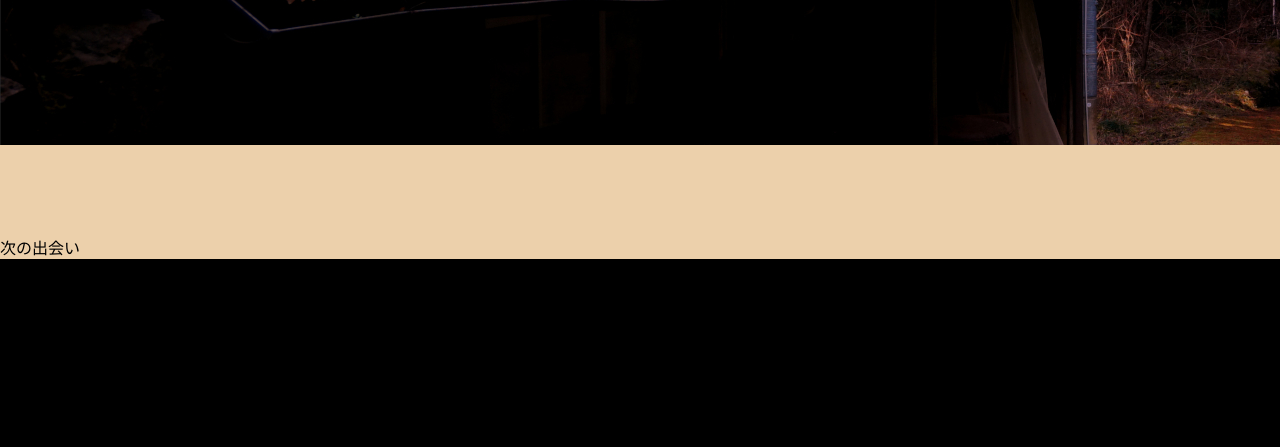
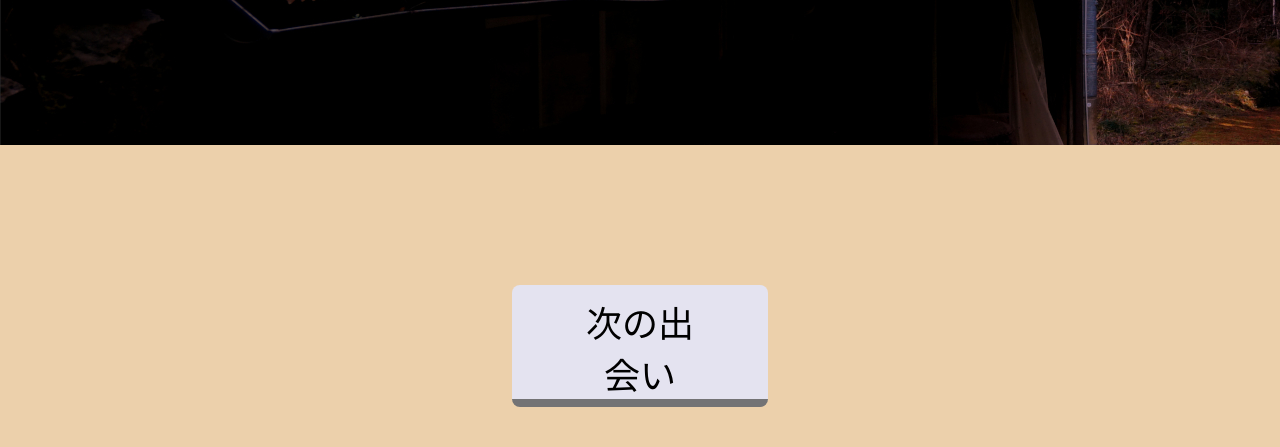
Before and after one commit to Tatmius/web2019-12-1, a Django app: template web2019_12_1/web2019/templates/index.html in a window 1280 px wide, after a click on "出会う". Shown: the part 655-1102 px from the top of the page. Before the commit the page ends 914 px from the top, so only its background shows below. Run offline with Django 3.2, Linux system fonts and the light colour scheme; the template is opened without the code that fills it, so the values that code supplies are empty; some libraries are stand-ins or nearby versions; some web fonts are replaced.

Commit message:
add reload

```diff
--- a/web2019_12_1/web2019/static/css/style.css
+++ b/web2019_12_1/web2019/static/css/style.css
@@ -39,7 +39,7 @@ p{
 }
 
 
-#button1{
+.button{
     text-decoration: none;
     margin:50px 40vw 0vh 40vw;
     padding: 10px 5vw 0vh 5vw;
@@ -53,12 +53,12 @@ p{
     border-bottom: 8px solid #737375;
 }
 
-#button1:hover{
+.button:hover{
     background-color: white;
     color: #140666;
 }
 
-#button1:active{
+.button:active{
         transform: translateY(4px);
         border-bottom: none;
 }
@@ -84,3 +84,7 @@ p{
     font-size: 30px;
 
 }
+
+#reload{
+    margin-bottom: 5vh;
+}
--- a/web2019_12_1/web2019/templates/index.html
+++ b/web2019_12_1/web2019/templates/index.html
@@ -24,7 +24,7 @@
             <p>相互関係のなかに生きることを許される。</p>
             <p>出会いと、関係と、言葉。</p>
         </div>
-        <a id="button1" href="#section02">出会う</a>
+        <a class="button" id="button1" href="#section02">出会う</a>
     </section>
     <section id="section02">
         <div class="bookTitle">
@@ -33,7 +33,7 @@
     	<div class="main_text">
             {% autoescape off %} {{text}} {% endautoescape %}
         </div>
-        <a id="reload">次の出会い</a>
+        <a class="button" id="reload">次の出会い</a>
     </section>
     <script src="{% static 'js/script.js' %}"></script>
     <script src="{% static 'js/jQuery.js' %}"></script>
```
